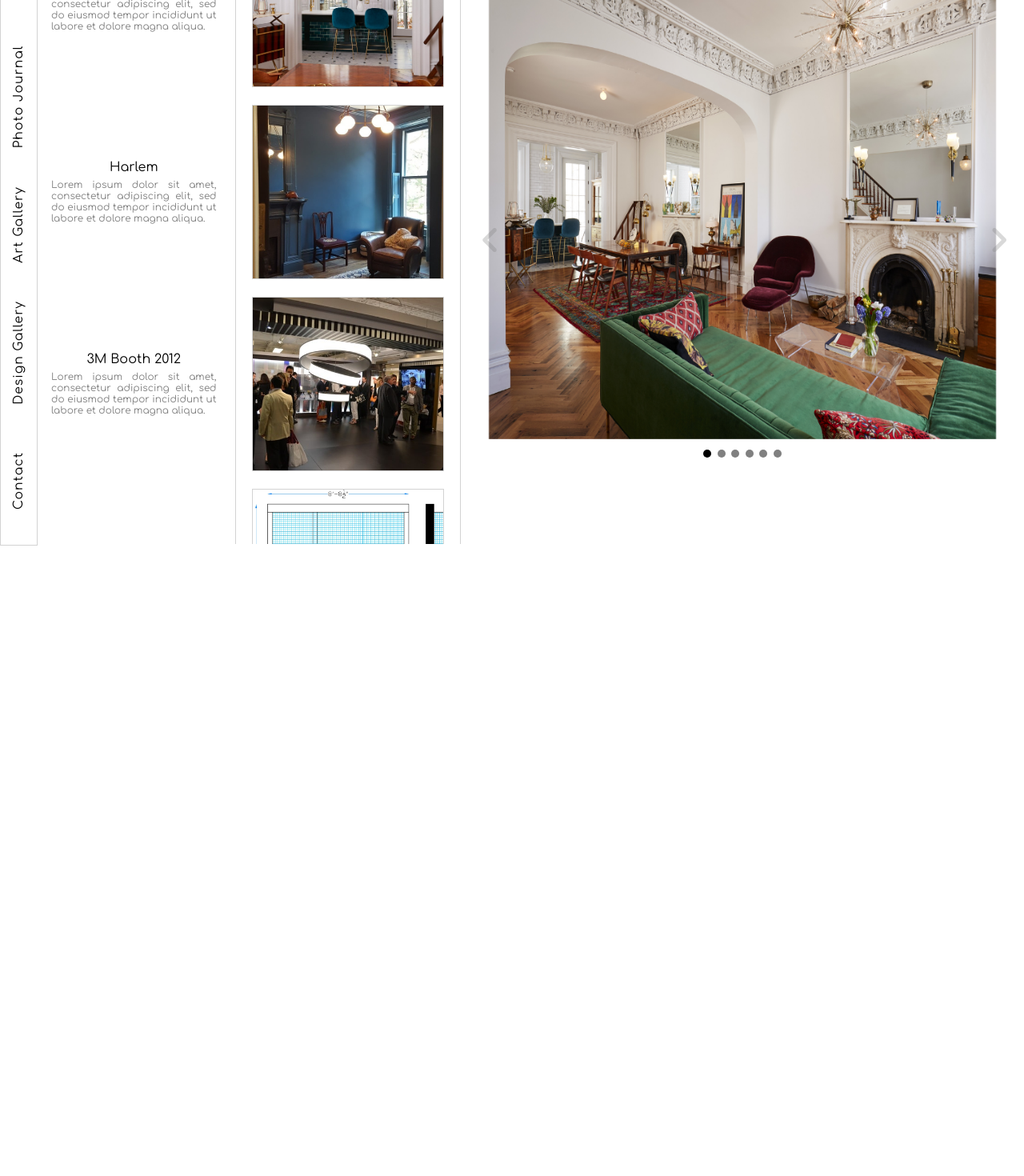
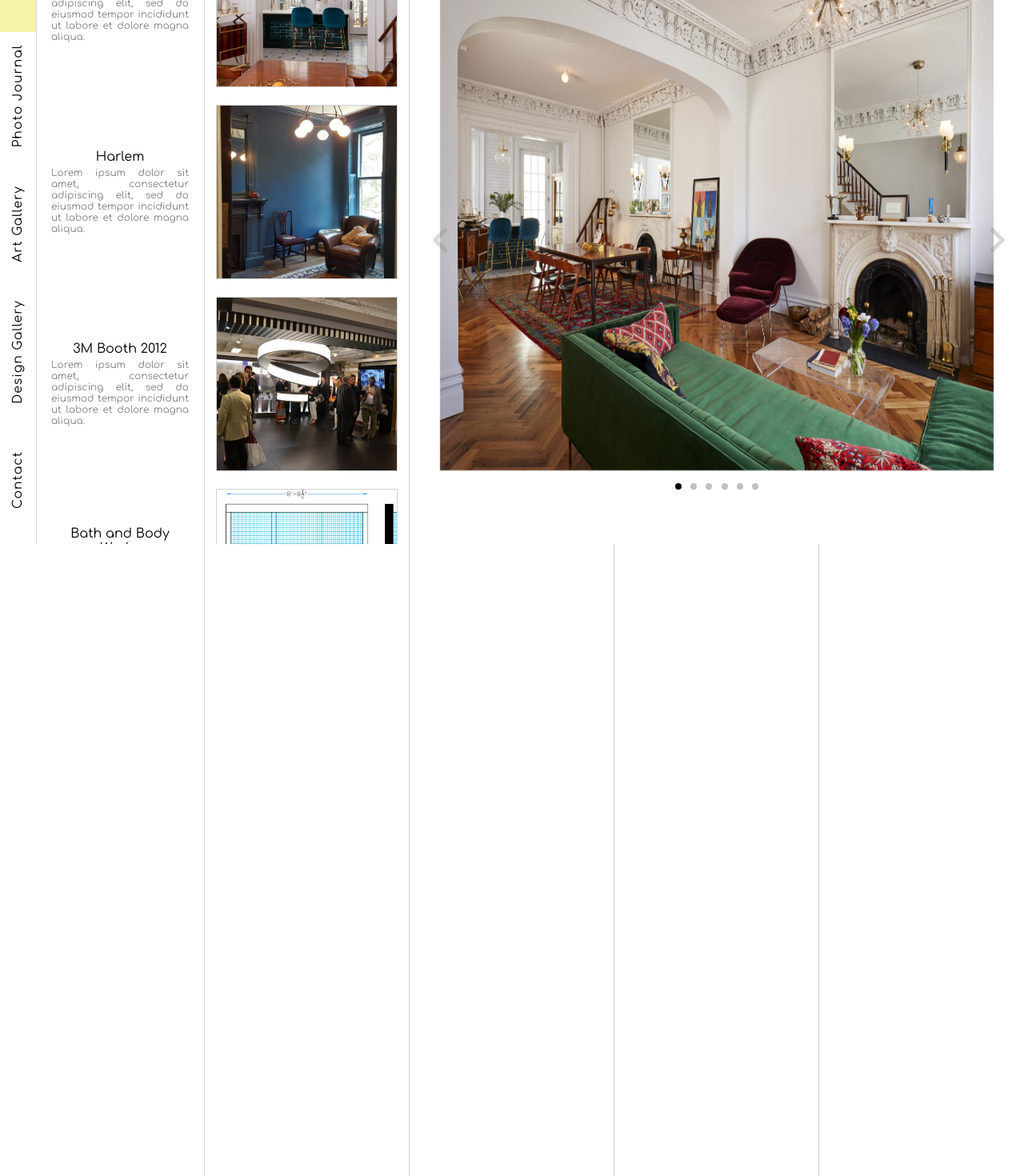
Before and after one commit to michael-digi/J9Portfolio, a React (Create React App) app: page / in a window 1280 px wide. Shown: the part 120-1590 px from the top of the page at 80% size. Before the commit the page ends 800 px from the top, so only its background shows below. Built offline with nearby package versions, Linux system fonts and the light colour scheme.

Commit message:
added framework of art gallery page

```diff
--- a/src/App.js
+++ b/src/App.js
@@ -9,7 +9,7 @@ function App() {
     <>
       <SideNav />
       <Projects />
-      {/* <ArtGallery /> */}
+      <ArtGallery />
     </>
   );
 }
--- a/src/components/ArtGallery/ArtGallery.css
+++ b/src/components/ArtGallery/ArtGallery.css
@@ -1,4 +1,32 @@
 #artGalleryContainer {
+  display: grid;
   height: 100%;
-  border: 1px solid black;
+
+  grid-template-columns: repeat(20, 1fr);
+  grid-template-rows: repeat(6, 1fr);
+  min-width: 950px;
 }
+
+.twoTenColumn {
+  grid-column: 2/9;
+  grid-row: 1/7;
+  border-right: 1px solid lightgray;
+}
+
+.placeholderColumn {
+  border-right: 1px solid lightgray;
+  width: 42.7%;
+  height: 100%;
+}
+
+.tenFourteenColumn {
+  grid-column: 9/13;
+  grid-row: 1/7;
+  border-right: 1px solid lightgray;
+}
+
+.fourteenEighteenColumn {
+  grid-column: 13/17;
+  grid-row: 1/7;
+  border-right: 1px solid lightgray;
+}
--- a/src/components/ArtGallery/index.js
+++ b/src/components/ArtGallery/index.js
@@ -2,7 +2,18 @@ import React from 'react';
 import './ArtGallery.css';
 
 function ArtGallery() {
-  return <div id = 'artGalleryContainer'></div>
+  return (
+    <div id = 'artGalleryContainer'>
+      <div className='twoTenColumn'>
+        <div className='placeholderColumn'>
+          <div className='placeholderColumnInner'>
+        </div>
+        </div>
+      </div>
+      <div className='tenFourteenColumn'></div>
+      <div className='fourteenEighteenColumn'></div>
+    </div>
+  )
 }
 
 export default ArtGallery;
--- a/src/components/ProjectCard/ProjectCard.css
+++ b/src/components/ProjectCard/ProjectCard.css
@@ -2,7 +2,6 @@
   display: flex;
   flex-direction: row;
   height: 30%;
-
 }
 
 .thumbnailContainer {
@@ -10,8 +9,7 @@
   justify-content: center;
   position: relative;
   align-items: center;
-  width: 55%;
-  border-left: 1px solid lightgray;
+  width: 57.15%;
   overflow: auto;
 }
 
@@ -19,7 +17,7 @@
   display: flex;
   justify-content: center;
   align-items: center;
-  width: 85%;
+  width: 88%;
   height: 90%;
   background-position: center;
   background-size: cover;
@@ -30,8 +28,8 @@
 .projectInfo {
   display: flex;
   align-items: center;
-  width: 45%;
-  min-width: 150px;
+  width: 42.85%;
+  border-right: 1px solid lightgray;
 }
 
 .titleAndDesc {
@@ -58,10 +56,9 @@
 }
 
 .projectTitle {
-  z-index: 1;
   text-align: center;
   /* font-family: 'Calibri'; */
-  font-size: 1.35vw;
+  font-size: 100%;
   color: gray;
   position: absolute;
   display: none;
--- a/src/components/ProjectPreviewScroll/ProjectPreviewScroll.css
+++ b/src/components/ProjectPreviewScroll/ProjectPreviewScroll.css
@@ -1,5 +1,5 @@
 #projectArea {
-  grid-column: 2/10;
+  grid-column: 2/9;
   grid-row: 1/7;
   overflow: auto;
   border-right: 1px solid lightgray;
--- a/src/components/Projects/Projects.css
+++ b/src/components/Projects/Projects.css
@@ -7,13 +7,37 @@
   min-width: 950px;
 }
 
+#leftClickDiv {
+  z-index: 1;
+  position: absolute;
+  left: 0%;
+  height: 100%;
+  width: 50%;
+}
+
+#leftClickDiv:hover {
+  cursor: w-resize
+}
+
+#rightClickDiv {
+  z-index: 1;
+  position: absolute;
+  right: 0%;
+  height: 100%;
+  width: 50%;
+}
+
+#rightClickDiv:hover {
+  cursor: e-resize
+}
+
 #slideShow {
   display: flex;
   flex-direction: column;
   justify-content: center;
   position: relative;
   align-items: center;
-  grid-column: 10/21;
+  grid-column: 9/21;
   grid-row: 1/7;
 }
 
--- a/src/components/Projects/index.js
+++ b/src/components/Projects/index.js
@@ -101,7 +101,7 @@ function Projects() {
         <div id='slideShow'>
             <i className='fa fa-angle-right' onClick={() => nextImage()}
               style={{
-                zIndex: 3,
+                zIndex: 1,
                 textAlign:'center',
                 // backgroundColor: 'black',
                 position: 'absolute',
@@ -114,7 +114,7 @@ function Projects() {
                 color: 'gray'}}></i>
             <i className='fa fa-angle-left' onClick={() => prevImage()}
               style={{
-                zIndex: 3,
+                zIndex: 1,
                 textAlign:'center',
                 // backgroundColor: 'black',
                 position: 'absolute',
@@ -125,6 +125,8 @@ function Projects() {
                 minWidth: '20px',
                 borderRadius: '25%',
                 color: 'gray'}}></i>
+            <div id='leftClickDiv' onClick={() => prevImage()}> </div>
+            <div id='rightClickDiv' onClick={() => nextImage()}> </div>
           <SlideImage index={image} img={images[image]} loaded={false}/>
           <SliderDots dots={dots}/>
         </div>
--- a/src/components/SideNav/SideNav.css
+++ b/src/components/SideNav/SideNav.css
@@ -7,7 +7,7 @@
   transform-origin: left top;
   transform:rotate(-90deg) translateX(-100%);
   background-color: white;
-  border: 1px solid lightgray;
+  border-bottom: 1px solid lightgray;
 }
 
 .navTab {
@@ -23,7 +23,7 @@
 }
 
 .navTab:hover {
-  background-color: #fff200;
+  background-color: #f7f3a9;
   cursor: pointer;
   color: black;
 }
--- a/src/components/SlideImage/SlideImage.css
+++ b/src/components/SlideImage/SlideImage.css
@@ -2,14 +2,15 @@
   display: flex;
   justify-content: center;
   align-items: center;
-  height: 70%;
+  height: 80%;
   width: 100%;
-  align-self: center;
 }
 
 img {
   height: 100%;
   max-width: 90%;
+  justify-self: center;
+  align-self: center;
 }
 
 .loader {
--- a/src/components/SlideImage/index.js
+++ b/src/components/SlideImage/index.js
@@ -22,7 +22,7 @@ function SlideImage(props) {
               console.log('loaded')
             }} src={props.img}></img>
         </div>
-    </Fade>
+      </Fade>
   );
 }
 
--- a/src/components/SliderDot/SliderDot.css
+++ b/src/components/SliderDot/SliderDot.css
@@ -1,22 +1,23 @@
 .dot {
-  height: 10px;
-  width: 10px;
+  height: 8px;
+  width: 8px;
   background-color: gray;
   border-radius: 10px;
+  opacity: .5
 }
 
-.dot:hover {
+/* .dot:hover {
   cursor: pointer;
-}
+} */
 
 .dotClicked {
   cursor: pointer;
-  height: 10px;
-  width: 10px;
+  height: 8px;
+  width: 8px;
   border-radius: 10px;
   background-color: black;
 }
 
-.dotClicked:hover {
+/* .dotClicked:hover {
   cursor: pointer;
-}
+} */
--- a/src/components/SliderDots/SliderDots.css
+++ b/src/components/SliderDots/SliderDots.css
@@ -2,6 +2,7 @@
   display: flex;
   flex-direction: row;
   align-items: center;
+  align-self: center;
   justify-content: space-around;
   height: 1%;
   width: 15%;
```
